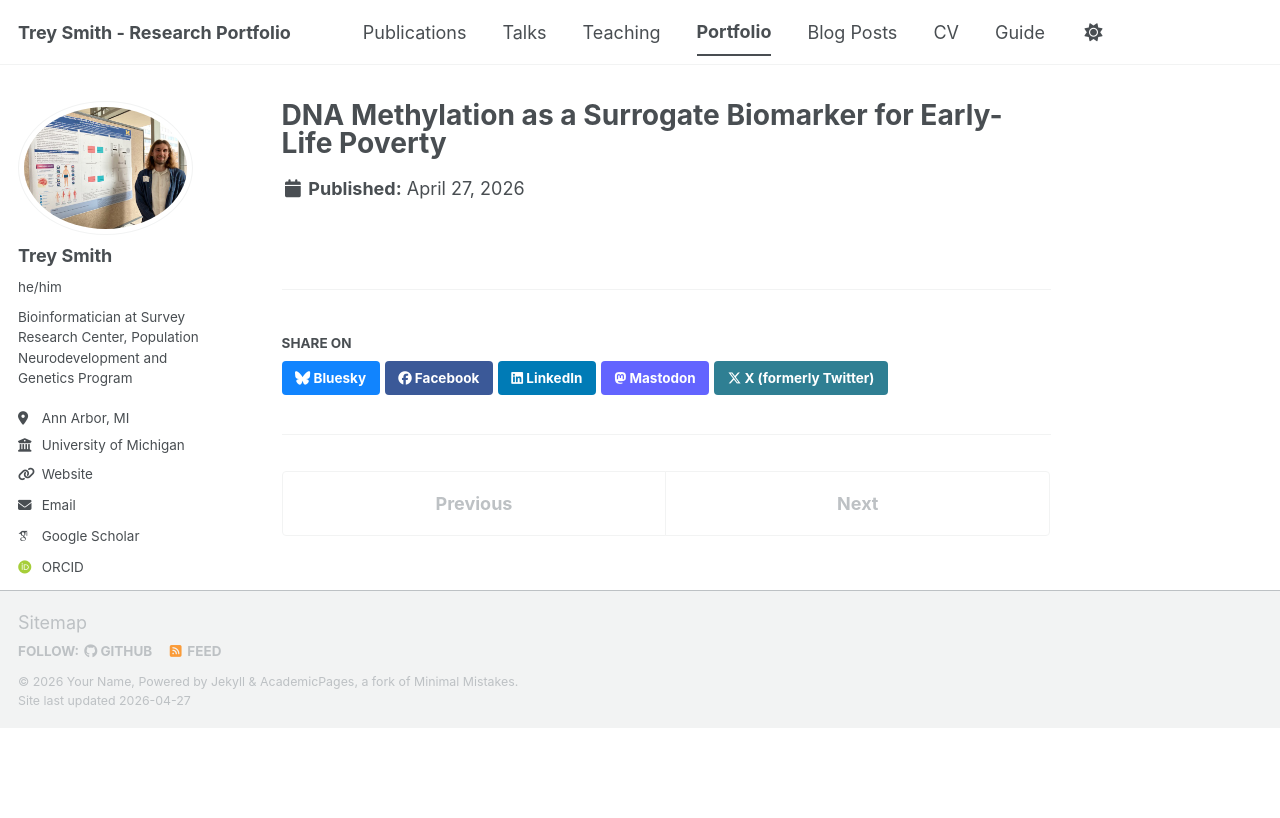
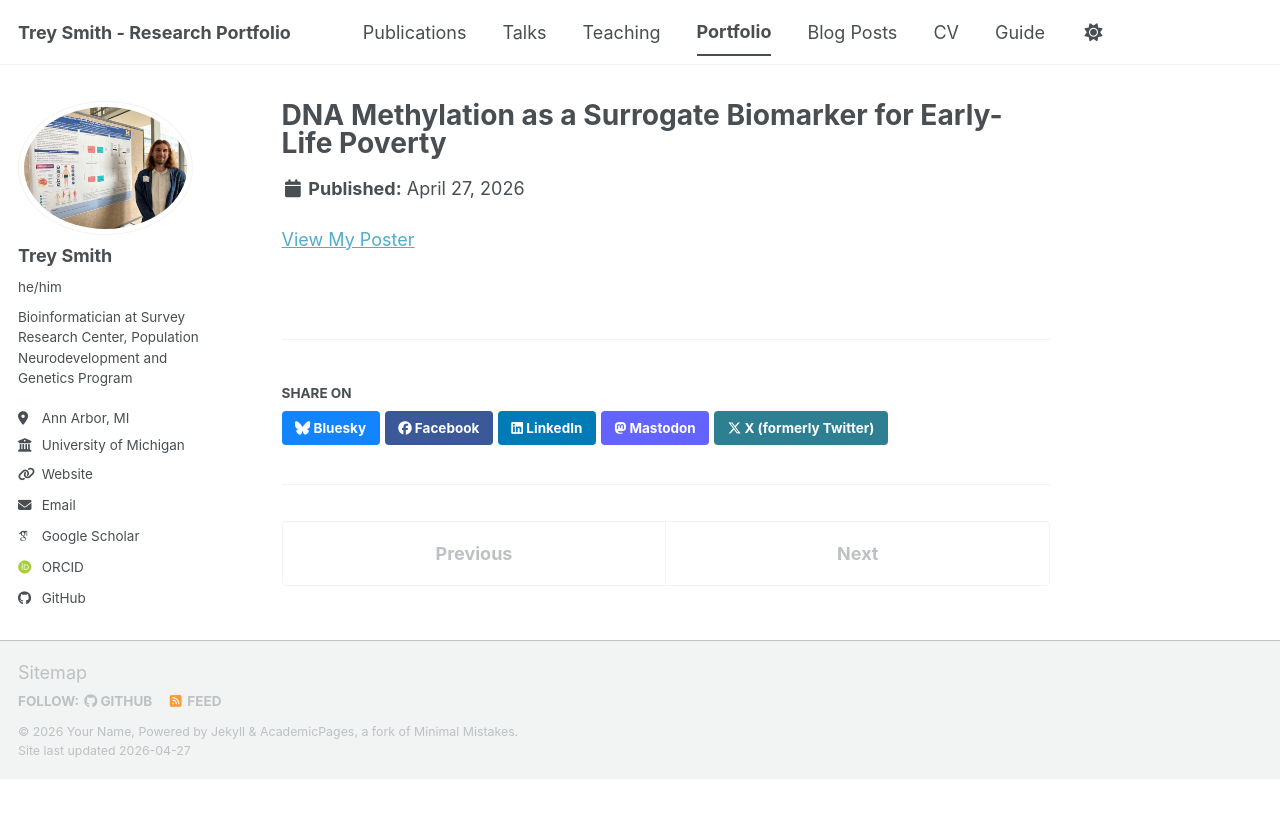
Before and after one commit to Treys925/Treys925.github.io, a Jekyll site: the page built from _portfolio/portfolio-5.md, in a window 1280 px wide. Shown: the top 818 px of the page. Built offline with Jekyll 4.4.1, drawn with Linux system fonts in a browser that asks for light colours; some web fonts are replaced; a script bundle is joined from its source files by our own code; library files that are not in the unit come from our copies.

Commit message:
Update portfolio-5.md

```diff
--- a/_portfolio/portfolio-5.md
+++ b/_portfolio/portfolio-5.md
@@ -3,3 +3,5 @@
 excerpt: "Poster for Population Association of America Annual Meeting <br/><img src='/images/250411-Surrogate-Biomarker-Early-Life Poverty.png'>"
 collection: portfolio
 ---
+
+[View My Poster](https://Treys925.github.io/images/250411-Surrogate-Biomarker-Early-Life Poverty.png)
```
